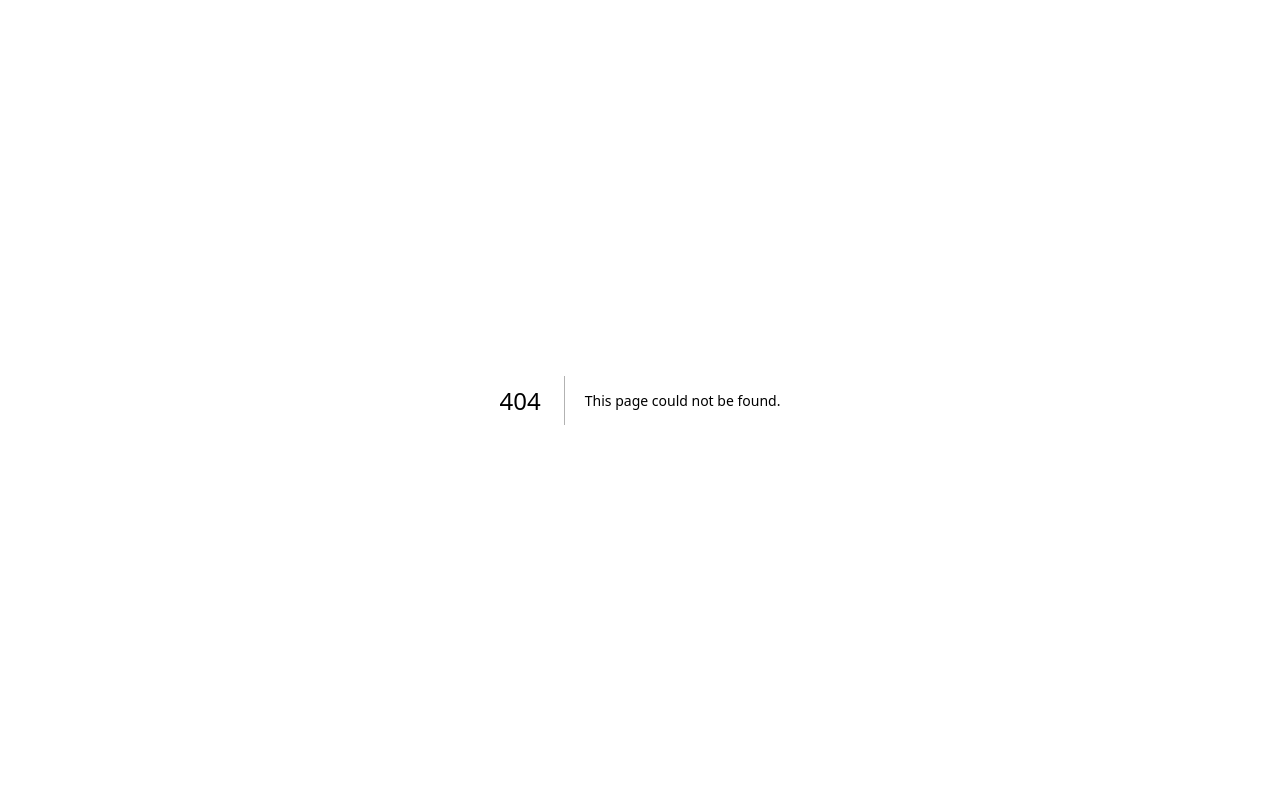
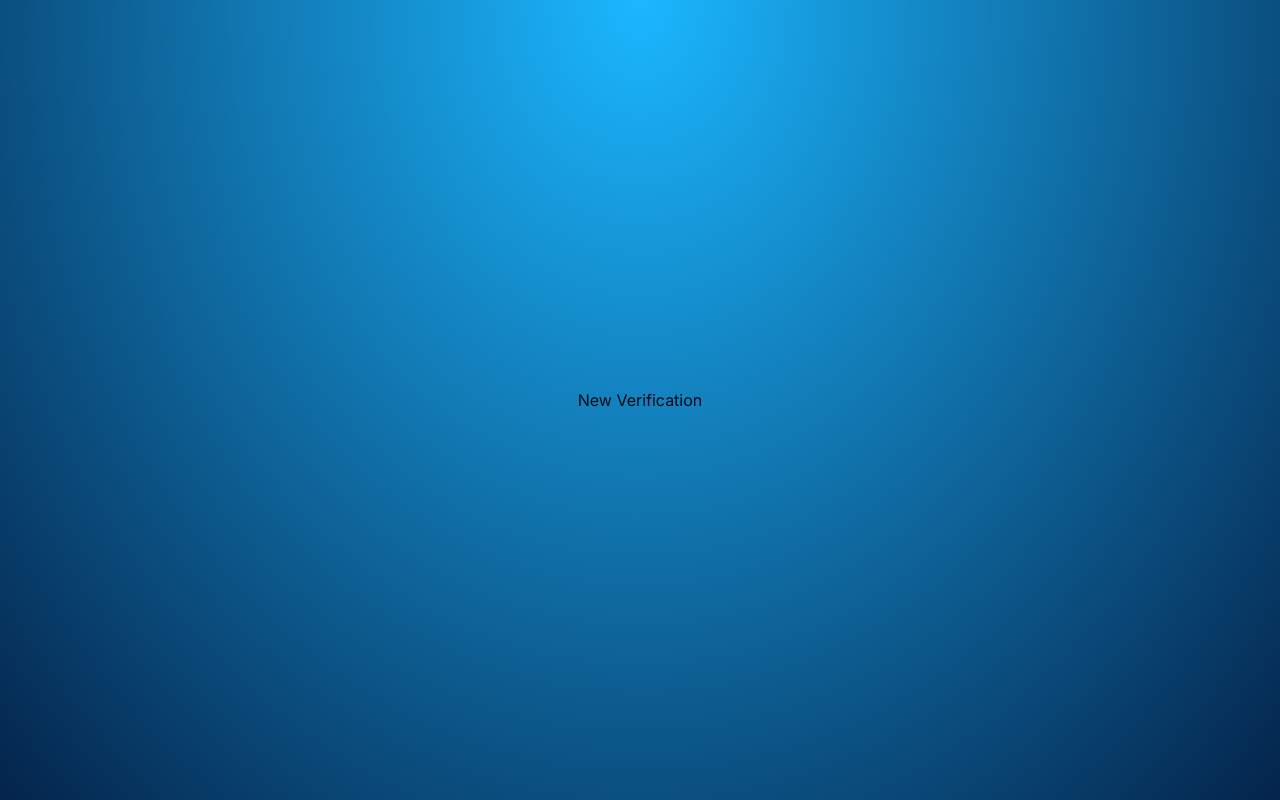
Before and after one commit to Bonkesam/Authentication-V5, a Next.js app: page /auth/new-verification in a window 1280 px wide. Before the commit this address had no page. Built offline with nearby package versions, Linux system fonts and the light colour scheme.

Commit message:
Corrects the redirect error in email verification

```diff
--- /dev/null
+++ b/app/auth/new-verification/page.tsx
@@ -0,0 +1,11 @@
+import React from 'react'
+
+const NewVerificationPage = () => {
+  return (
+    <div>
+      New Verification
+    </div>
+  )
+}
+
+export default NewVerificationPage;
--- a/auth.ts
+++ b/auth.ts
@@ -11,7 +11,8 @@ export const {
   handlers: { GET, POST },
   auth,
   signIn,
-  signOut
+  signOut,
+  update,
 } = NextAuth({
   pages: {
     signIn: "/auth/login",
--- a/lib/mail.ts
+++ b/lib/mail.ts
@@ -6,7 +6,7 @@ export const sendVerificationEmail = async (
     email: string,
     token: string
 ) => {
-    const confirmLink = `http://localhost:3000/auth/new-verifiation?token=${token}`;
+    const confirmLink = `http://localhost:3000/auth/new-verification?token=${token}`;
 
     await resend.emails.send({
         from: "onboarding@resend.dev",
--- a/routes.ts
+++ b/routes.ts
@@ -1,5 +1,6 @@
 export const publicRoutes = [
-    "/"
+    "/",
+    "/auth/new-verification"
 ];
 
 export const authRoutes = [
```
